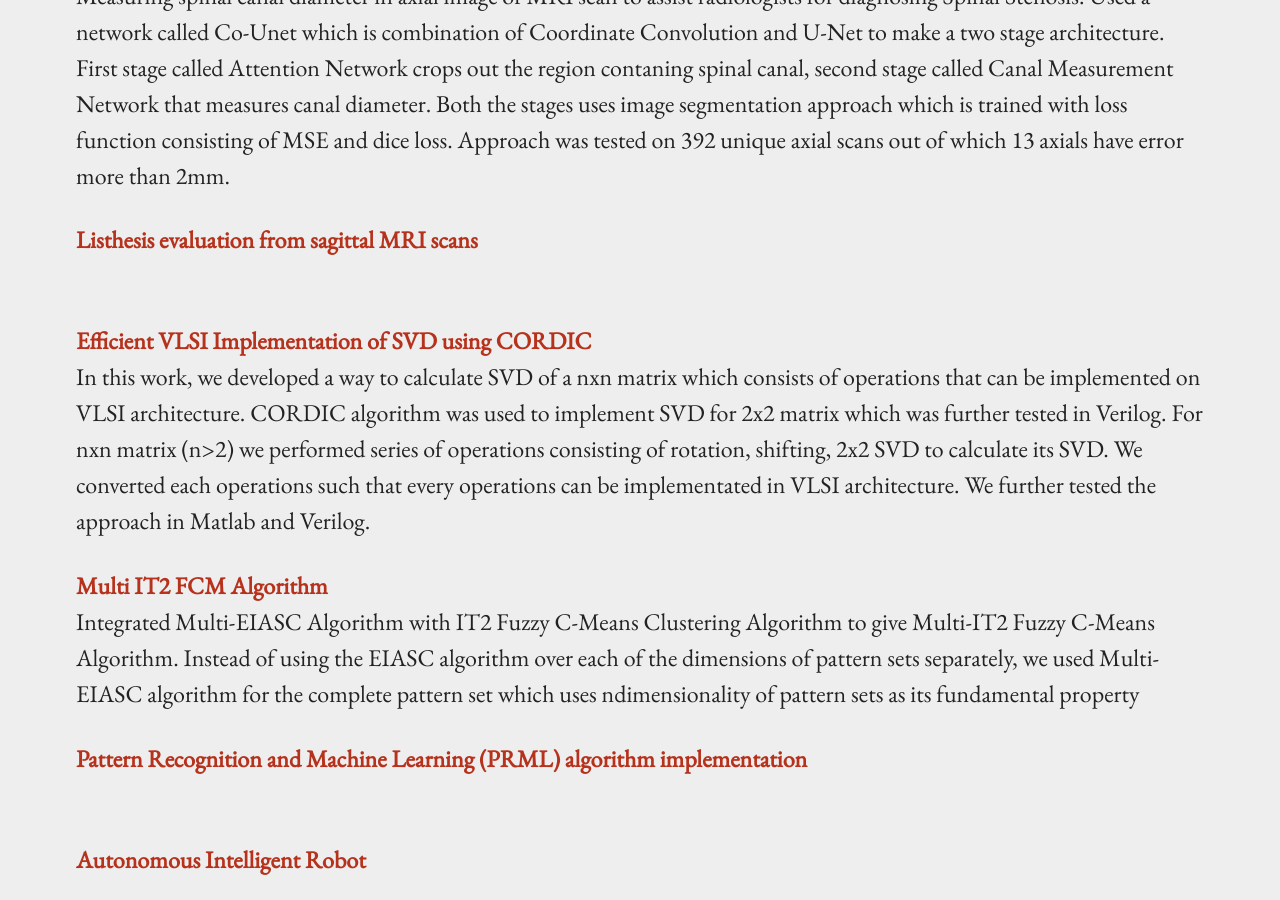
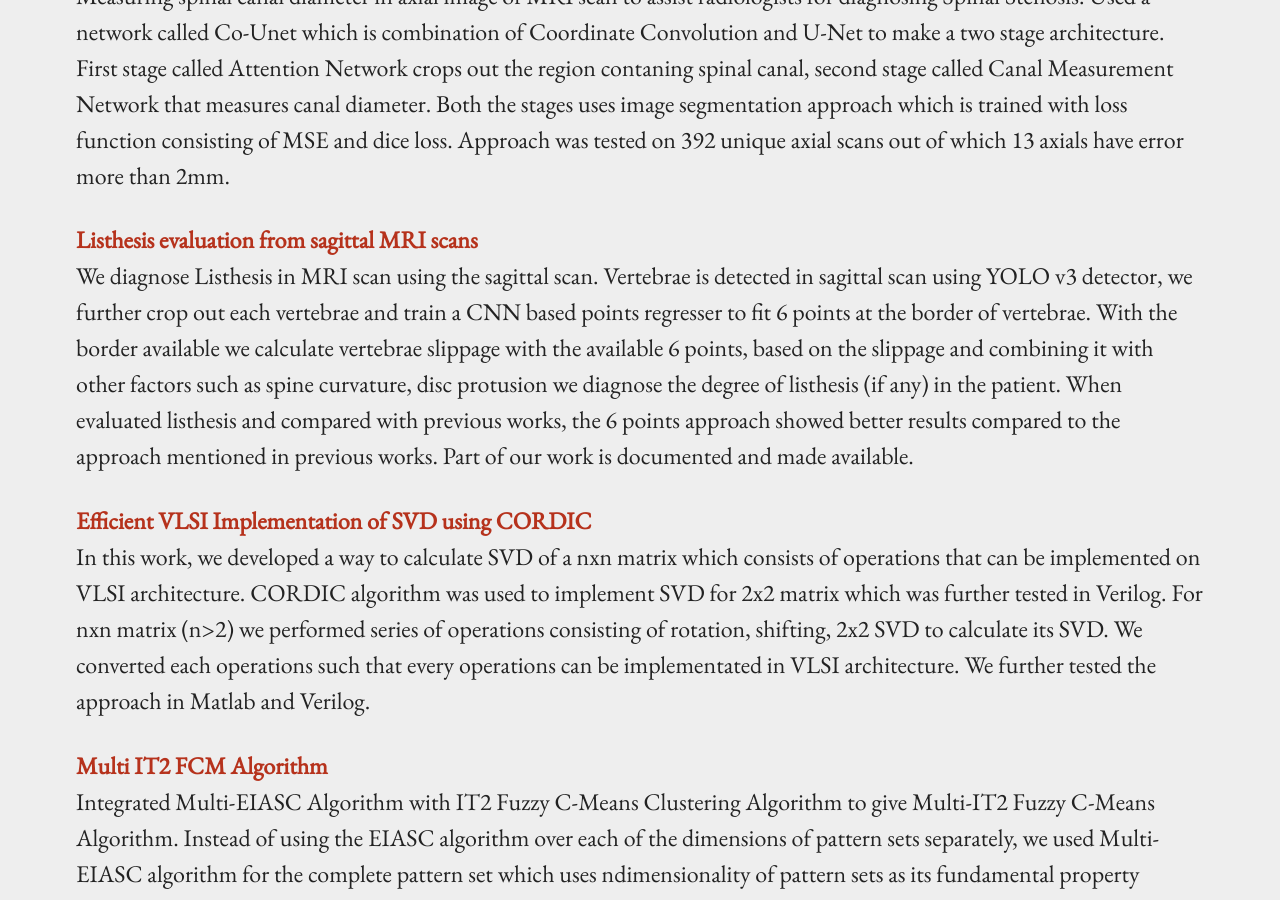
Before and after one commit to BadrinathS/BadrinathS.github.io, a Jekyll site: the page built from research.md, in a window 1280 px wide and 900 px high, scrolled down 807 px. Built offline with Jekyll 4.4.1, drawn with Linux system fonts in a browser that asks for light colours.

Commit message:
Update research.md

```diff
--- a/research.md
+++ b/research.md
@@ -59,7 +59,7 @@ projects:
 
 
     - title:   "Listhesis evaluation from sagittal MRI scans"
-      about: ""
+      about: "We diagnose Listhesis in MRI scan using the sagittal scan. Vertebrae is detected in sagittal scan using YOLO v3 detector, we further crop out each vertebrae and train a CNN based points regresser to fit 6 points at the border of vertebrae. With the border available we calculate vertebrae slippage with the available 6 points, based on the slippage and combining it with other factors such as spine curvature, disc protusion we diagnose the degree of listhesis (if any) in the patient. When evaluated listhesis and compared with previous works, the 6 points approach showed better results compared to the approach mentioned in previous works. Part of our work is documented and made available."
     #  author:  "Uddeshya Upadhyay, Badrinath Singhal, Meenakshi Singh"
     # conference: "Internation Joint Conference on Neural Networks"
     #  note:    "(presented at Budapest, Hungary)"
```
